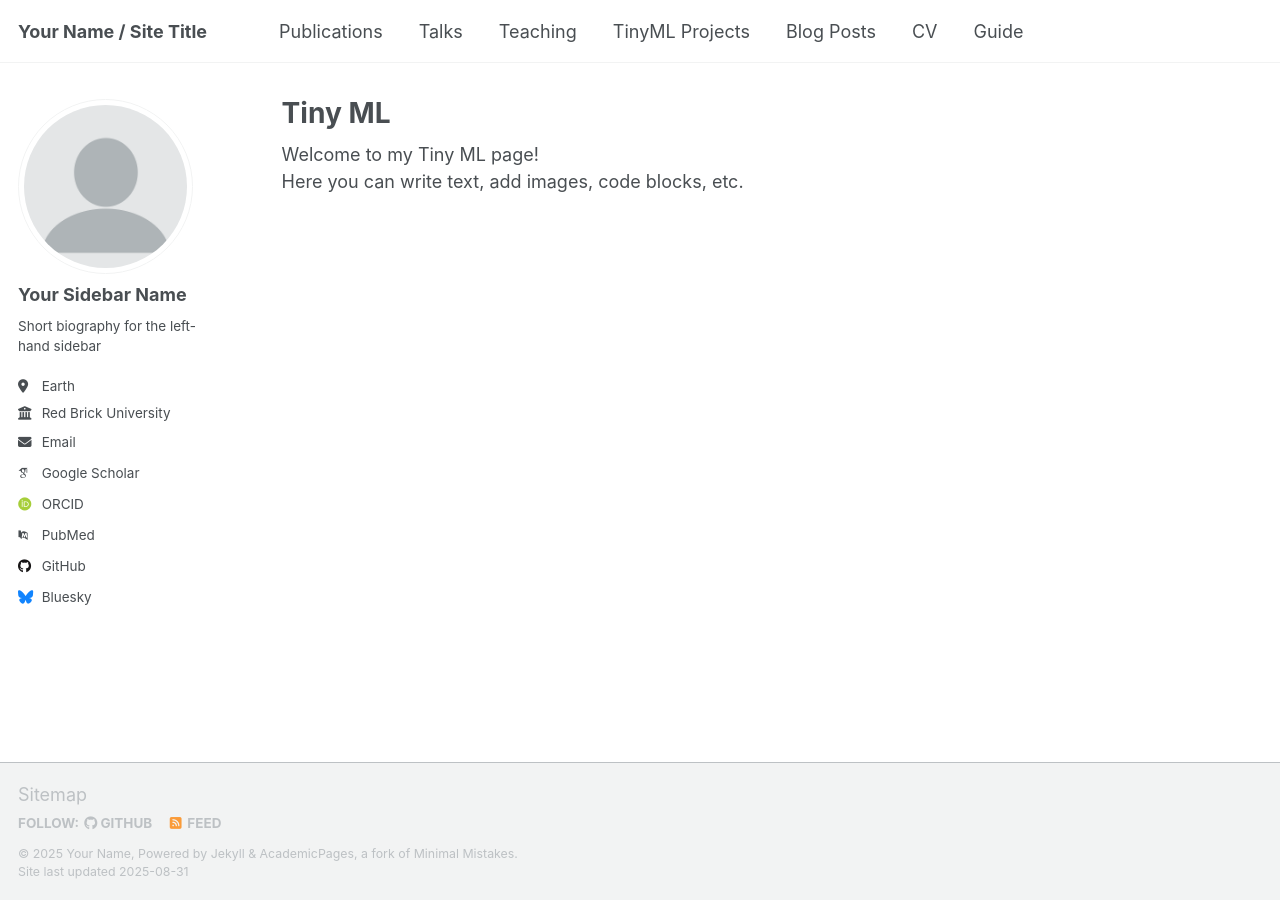
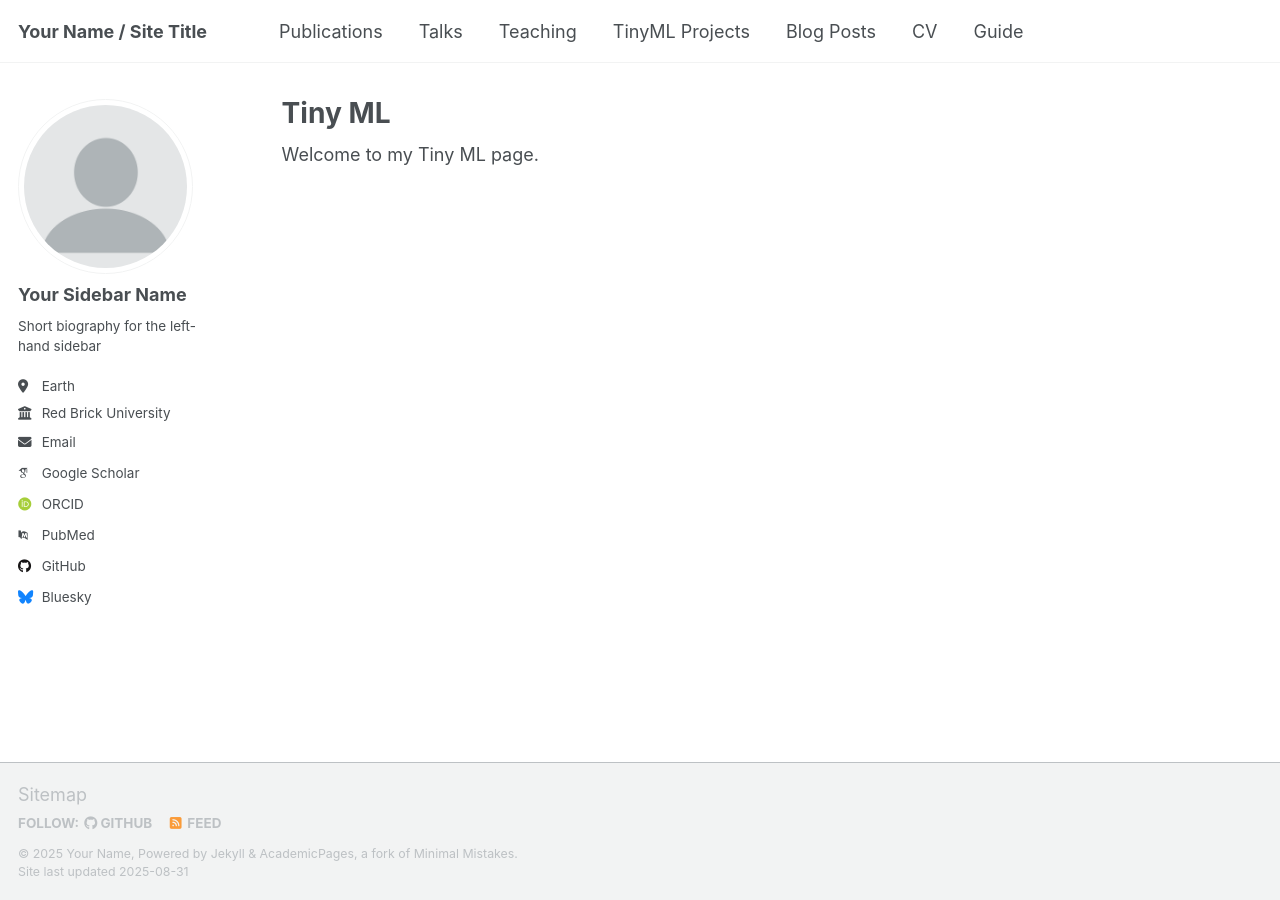
Before and after one commit to cmelcher/cmelcher.github.io, a Jekyll site: the page built from _pages/tinyml.md, in a window 1280 px wide. Built offline with Jekyll 4.4.1, drawn with Linux system fonts in a browser that asks for light colours; some web fonts are replaced; a script that is not in the unit is left out.

Commit message:
Update tinyml.md

```diff
--- a/_pages/tinyml.md
+++ b/_pages/tinyml.md
@@ -2,8 +2,7 @@
 layout: single
 title: "Tiny ML"
 permalink: /tinyml/
-author_profile: true   # optional, shows your sidebar profile on the page
+author_profile: true
 ---
 
-Welcome to my Tiny ML page!
-Here you can write text, add images, code blocks, etc.
+Welcome to my Tiny ML page.
```
